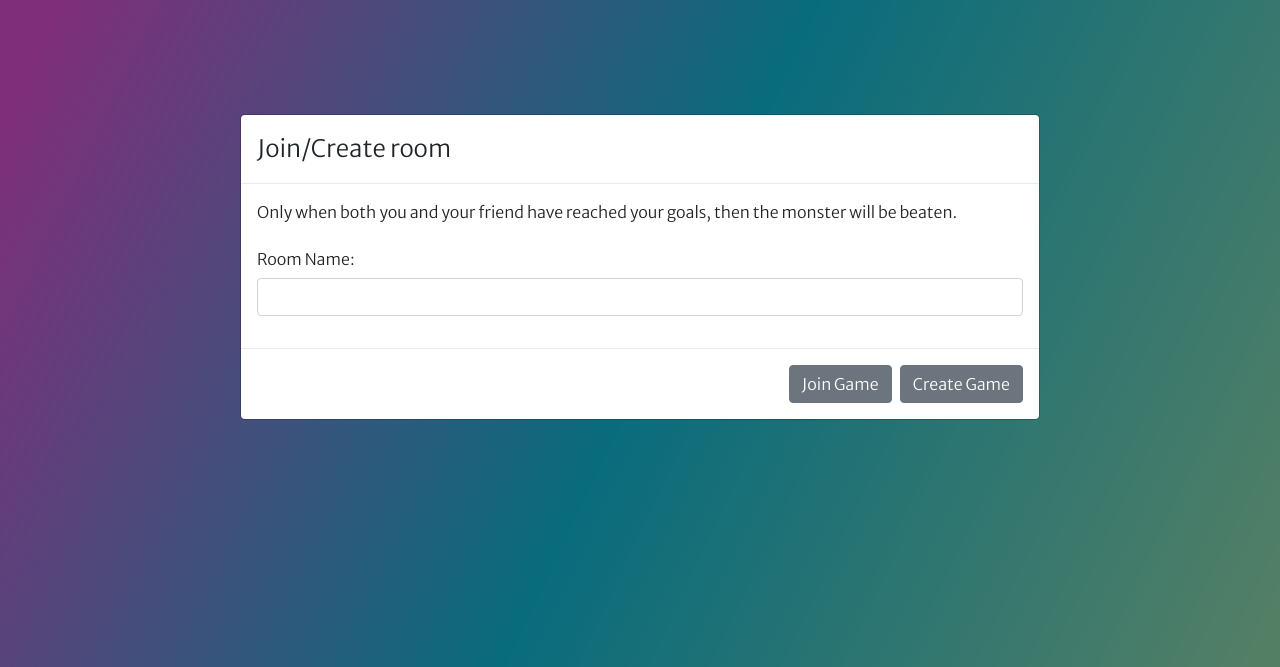
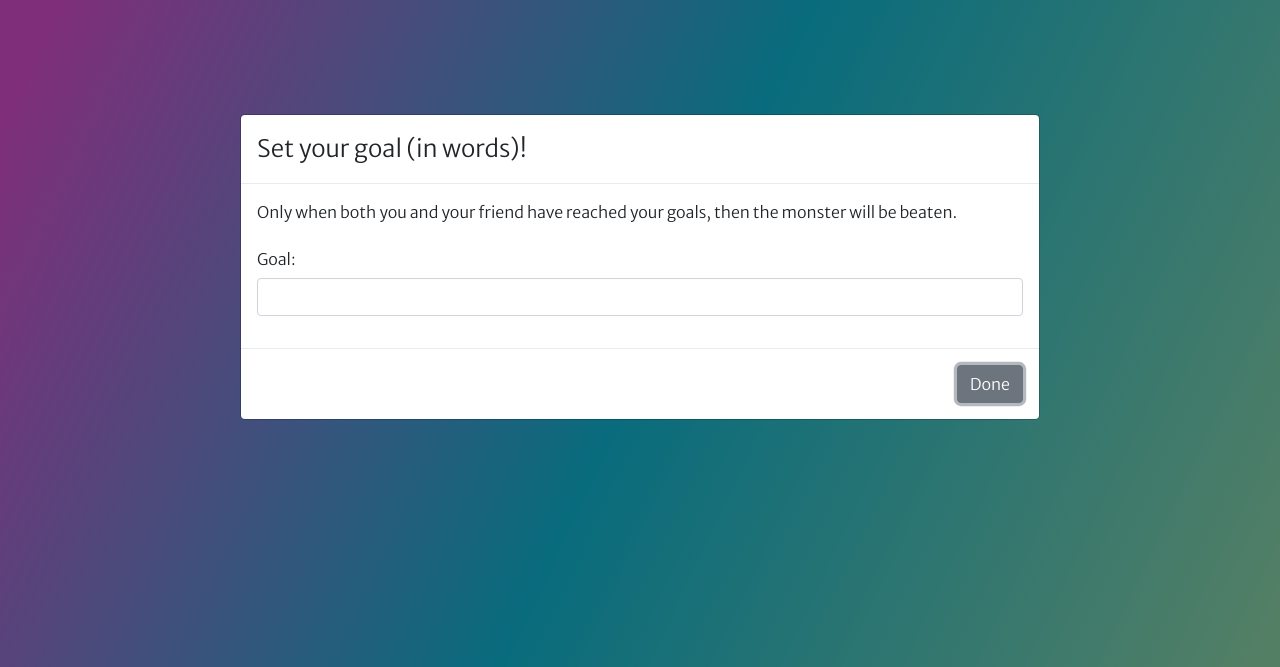
Before and after one commit to AmeliaTYR/nodetestwritingbuddies, a website: page MultiTypingGame.html in a window 1280 px wide. Both pictures are taken after a click on the button "Done". Shown: the part 133-800 px from the top of the page. Drawn offline with nearby package versions, Linux system fonts and the light colour scheme; no server answers.

Commit message:
Add form validation
- hopefully fixes the bug

```diff
--- a/MultiTypingGame.html
+++ b/MultiTypingGame.html
@@ -94,7 +94,7 @@
                       </div>
                     </form>
                     <div class="modal-footer">
-                      <button id="done" type="button" class="btn btn-secondary" data-dismiss="modal">Done</button>
+                      <button id="done" type="button" class="btn btn-secondary">Done</button>
                     </div>
                 </div>
             </div>
@@ -116,8 +116,8 @@
                       </div>
                     </form>
                     <div class="modal-footer">
-                      <button id="join" type="button" class="btn btn-secondary" data-dismiss="modal">Join Game</button>
-                      <button id="create" type="button" class="btn btn-secondary" data-dismiss="modal">Create Game</button>
+                      <button id="join" type="button" class="btn btn-secondary">Join Game</button>
+                      <button id="create" type="button" class="btn btn-secondary">Create Game</button>
                     </div>
                 </div>
             </div>
--- a/MultiTypingGame.js
+++ b/MultiTypingGame.js
@@ -24,11 +24,21 @@ document.addEventListener("DOMContentLoaded", function () {
   localStorage.clear();
   $("#goalModal").modal("show");
 
+  function validateForm() {
+    let x = document.forms["form"]["goal"].value;
+    if (x == "") {
+        alert("Goal must be filled out");
+        $('#goalModal').modal('show');
+    } else {
+        localStorage.setItem("goal", form.goal.value);
+        $('#goalModal').modal('hide');
+        $('#roomModal').modal('show');
+    }
+  }
+
   doneBtn.addEventListener("click", function (e) {
-    e.preventDefault();
-    localStorage.setItem("goal", form.goal.value);
-    $("#goalModal").modal("hide");
-    $("#roomModal").modal("show");
+      e.preventDefault();
+      validateForm();
   });
 
   createBtn.addEventListener("click", function () {
```
